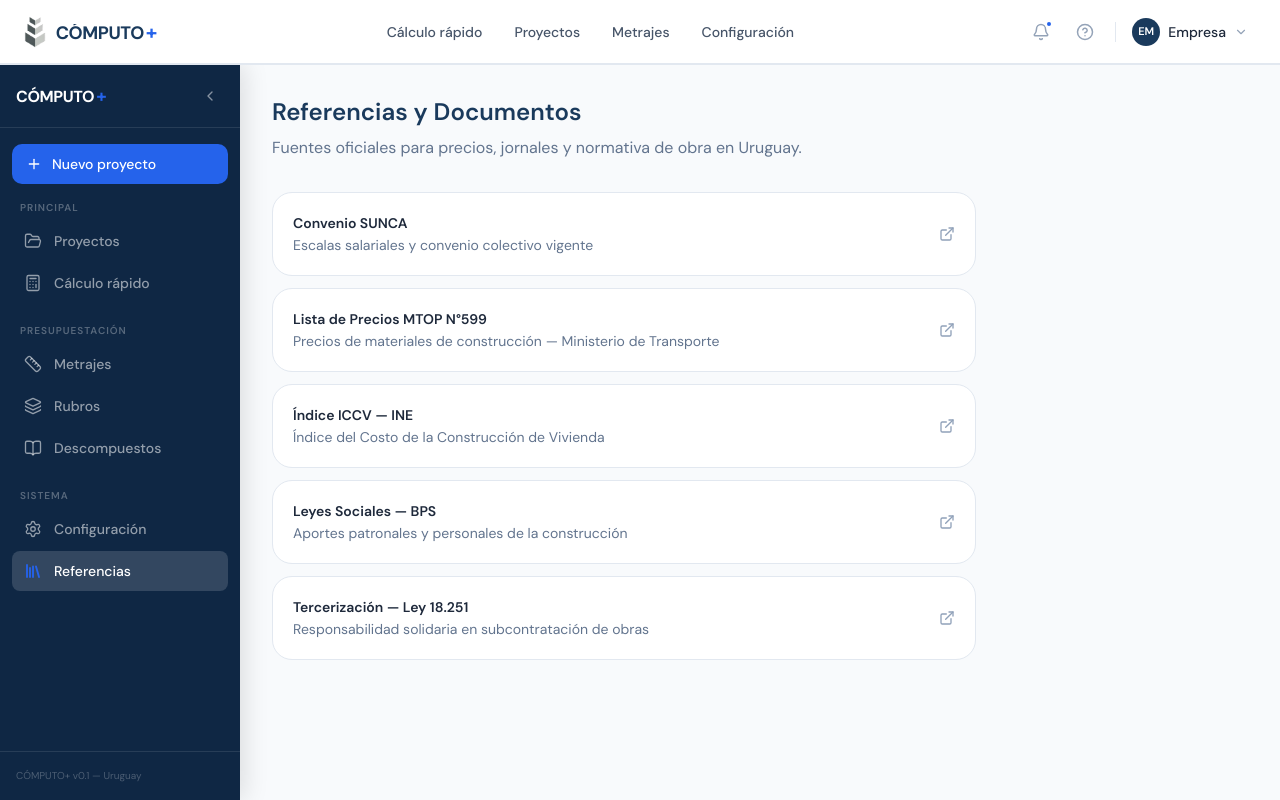
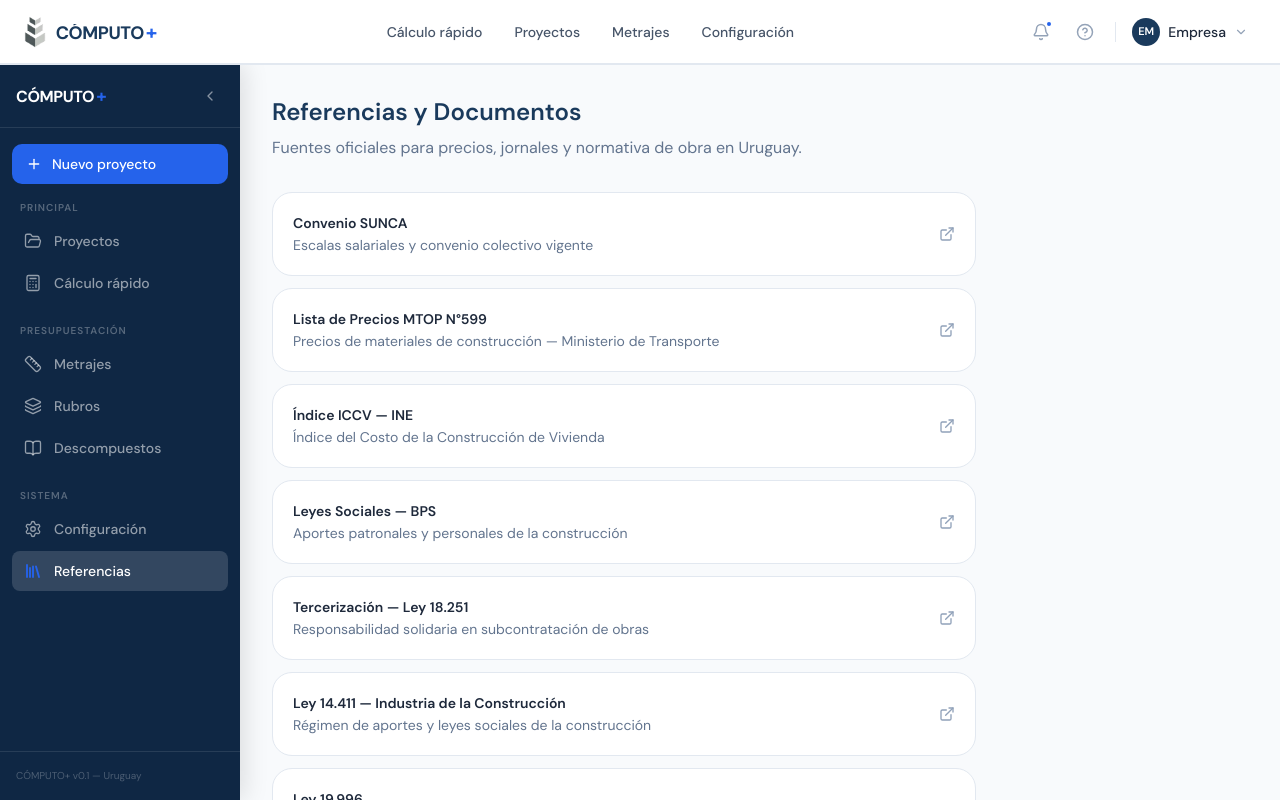
Before and after one commit to delamatriz/computo-plus, a Next.js app in the folder computo-app/: page /referencias in a window 1280 px wide. Built offline with nearby package versions, Linux system fonts and the light colour scheme.

Commit message:
feat: agregar 4 referencias normativas a /referencias
Ley 14.411, Ley 19.996, Pequeñas Obras de Mantenimiento (BPS) y
Articulo 1844 del Codigo Civil (responsabilidad por defectos de
construccion), con el mismo estilo de tarjeta que las referencias
existentes.

```diff
--- a/computo-app/src/app/referencias/page.tsx
+++ b/computo-app/src/app/referencias/page.tsx
@@ -32,6 +32,26 @@ const referencias: Referencia[] = [
     descripcion: "Responsabilidad solidaria en subcontratación de obras",
     url: "https://www.impo.com.uy/bases/leyes/18251-2008",
   },
+  {
+    titulo: "Ley 14.411 — Industria de la Construcción",
+    descripcion: "Régimen de aportes y leyes sociales de la construcción",
+    url: "https://www.impo.com.uy/bases/leyes/14411-1975",
+  },
+  {
+    titulo: "Ley 19.996",
+    descripcion: "Modificaciones al régimen de la industria de la construcción",
+    url: "https://www.impo.com.uy/bases/leyes/19996-2021",
+  },
+  {
+    titulo: "Pequeñas Obras de Mantenimiento — BPS",
+    descripcion: "Condiciones y requisitos para obras de mantenimiento menores",
+    url: "https://www.bps.gub.uy/9037/",
+  },
+  {
+    titulo: "Artículo 1844 — Responsabilidad por Defectos de Construcción",
+    descripcion: "Código Civil uruguayo modificado por Ley 19.726 (2018) — plazos 10, 5 y 2 años",
+    url: "https://www.impo.com.uy/bases/codigo-civil/16603-1994/1844",
+  },
 ];
 
 export default function ReferenciasPage() {
```
